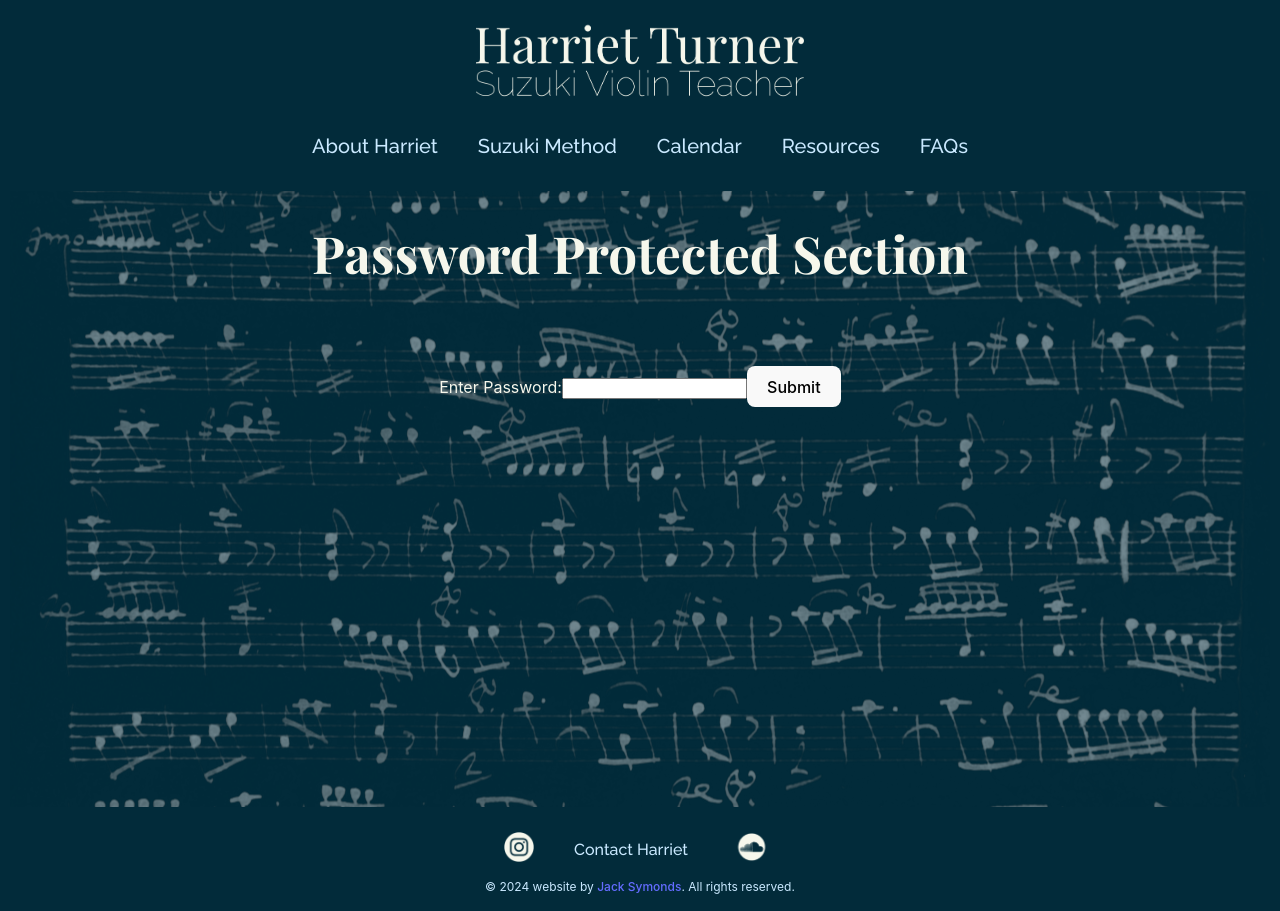
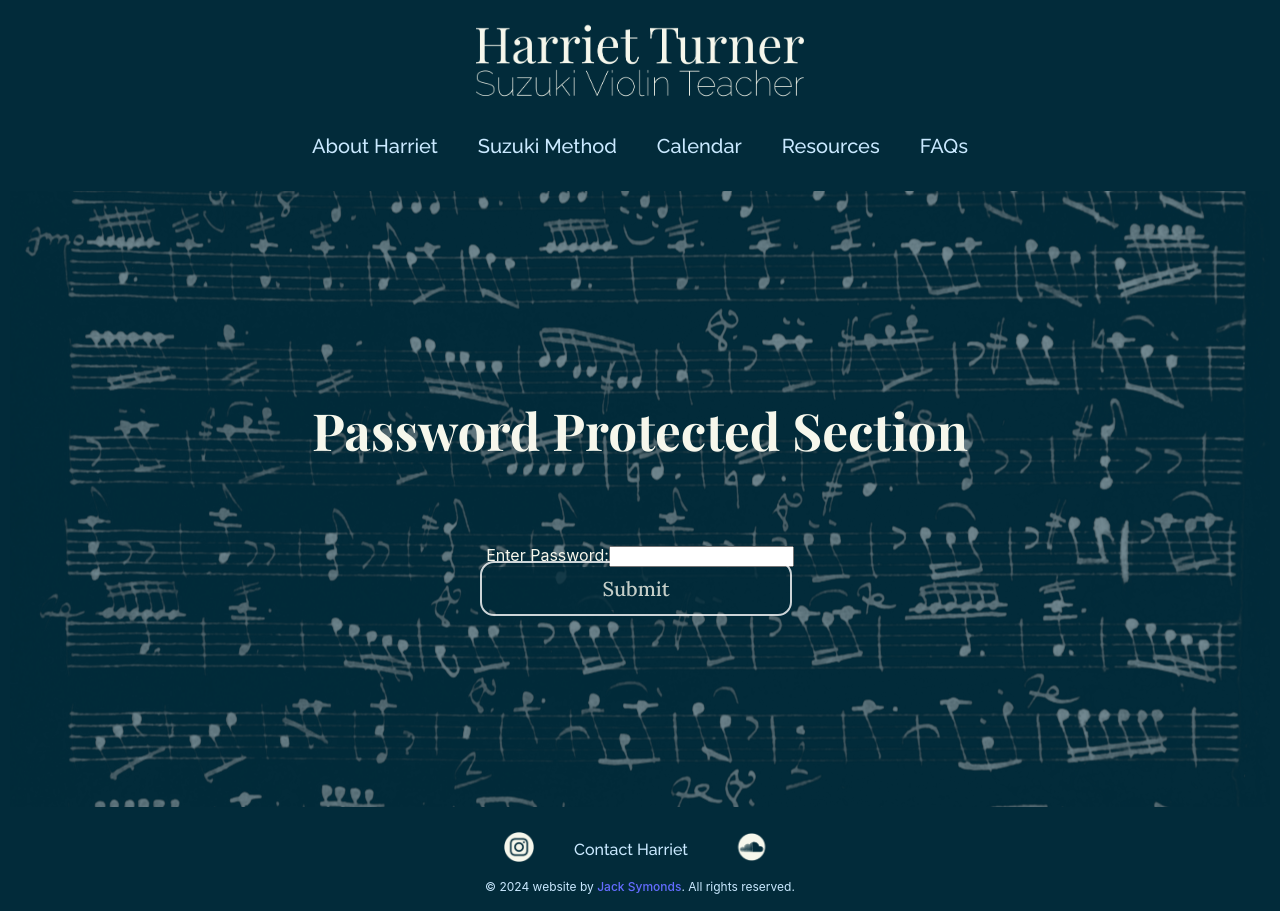
Before and after one commit to jmoney2phresh/harrietTurnerWebsite, a React (Vite) app: page /login in a window 1280 px wide. Both pictures are taken after a click on the button "Enter Site". Built offline with nearby package versions, Linux system fonts and the light colour scheme.

Commit message:
added styling to login

```diff
--- a/src/components/login.jsx
+++ b/src/components/login.jsx
@@ -35,7 +35,9 @@ const Login = () => {
               onChange={(e) => setPassword(e.target.value)}
             />
           </label>
-          <button type="submit enquire">Submit</button>
+          <button type="submit" className="submit">
+            Submit
+          </button>
         </form>
       </div>
       <Footer />
--- a/src/styling/login.style.css
+++ b/src/styling/login.style.css
@@ -2,7 +2,7 @@
   display: flex;
   flex-direction: column;
   align-items: center;
-  justify-content: flex-start;
+  justify-content: center;
   gap: 50px;
   flex-wrap: wrap;
   background-image: url("../../public/assets/sheetMusic.png");
@@ -11,3 +11,34 @@
   background-color: #022b3a;
   color: #f6f7ec;
 }
+
+.submit {
+  background-color: #022b3a;
+  outline: solid 2px #fff;
+  outline-offset: 4px;
+  font-family: lora;
+  padding: 8px 16px; /* Adjust padding */
+  font-size: 20px; /* Adjust font size */
+  cursor: pointer;
+  margin-right: 2.5%;
+  margin-bottom: 20px;
+  opacity: 0.8;
+  color: #f6f7ec;
+  text-decoration: none;
+}
+
+.submit a {
+  color: #f6f7ec;
+  transition: transform 0.2s ease-in-out, color 0.2s ease-in-out;
+}
+
+.submit a:hover {
+  color: #f7e3af;
+  transform: scale(1.1);
+  cursor: pointer;
+}
+
+form {
+  display: flex;
+  flex-direction: column;
+}
```
